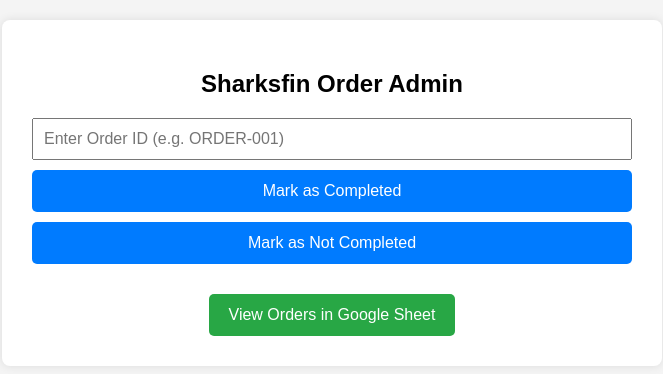
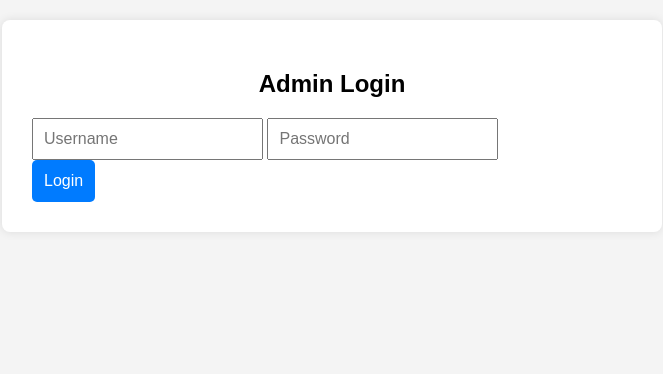
Before and after one commit to Exor10/form-websitetest, a plain HTML site: page admindashboard.html in a window 1280 px wide. Shown: the whole page, without its empty margins (308-971 px from the left). Drawn offline with Linux system fonts and the light colour scheme.

Commit message:
Update admindashboard.html

```diff
--- a/admindashboard.html
+++ b/admindashboard.html
@@ -2,7 +2,7 @@
 <html lang="en">
 <head>
   <meta charset="UTF-8" />
-  <meta name="viewport" content="width=device-width, initial-scale=1.0" />
+  <meta name="viewport" content="width=device-width, initial-scale=1.0"/>
   <title>Admin Dashboard - Sharksfin Orders</title>
   <style>
     body {
@@ -11,7 +11,7 @@
       margin: 0;
       padding: 20px;
     }
-    .dashboard {
+    .dashboard, .login-box {
       max-width: 600px;
       margin: auto;
       background: white;
@@ -28,7 +28,7 @@
       gap: 10px;
       margin-top: 20px;
     }
-    input[type="text"] {
+    input[type="text"], input[type="password"] {
       padding: 10px;
       font-size: 16px;
     }
@@ -60,10 +60,23 @@
     .sheet-link a:hover {
       background: #218838;
     }
+    .error {
+      color: red;
+      text-align: center;
+    }
   </style>
 </head>
 <body>
-  <div class="dashboard">
+
+<div class="login-box" id="loginBox">
+  <h2>Admin Login</h2>
+  <input type="text" id="username" placeholder="Username" />
+  <input type="password" id="password" placeholder="Password" />
+  <div class="error" id="errorBox"></div>
+  <button onclick="login()">Login</button>
+</div>
+
+<div class="dashboard" id="adminPanel" style="display:none;">
   <h2>Sharksfin Order Admin</h2>
   <form target="hiddenIframe" method="post" action="https://script.google.com/macros/s/AKfycbzZhpgjanzBDzXjoMNM5tDhwVO7YpgqT8wP7zlfjoOVjiQ3f8-TUxJrhTeEQxh1aCun/exec">
     <input type="hidden" name="action" value="updateStatus" />
@@ -78,5 +91,38 @@
     </a>
   </div>
 </div>
+
+<script>
+  const WEB_APP_URL = "https://script.google.com/macros/s/AKfycbzZhpgjanzBDzXjoMNM5tDhwVO7YpgqT8wP7zlfjoOVjiQ3f8-TUxJrhTeEQxh1aCun/exec";
+
+  function login() {
+    const user = document.getElementById("username").value.trim();
+    const pass = document.getElementById("password").value.trim();
+    const errorBox = document.getElementById("errorBox");
+
+    fetch(WEB_APP_URL, {
+      method: "POST",
+      headers: { "Content-Type": "application/x-www-form-urlencoded" },
+      body: new URLSearchParams({
+        action: "adminLogin",
+        username: user,
+        password: pass
+      })
+    })
+    .then(res => res.json())
+    .then(data => {
+      if (data.result === "success") {
+        document.getElementById("loginBox").style.display = "none";
+        document.getElementById("adminPanel").style.display = "block";
+      } else {
+        errorBox.textContent = data.message || "Login failed.";
+      }
+    })
+    .catch(err => {
+      errorBox.textContent = "Login error: " + err.message;
+    });
+  }
+</script>
+
 </body>
 </html>
```
Lines whose indentation alone changed are shown as unchanged.
